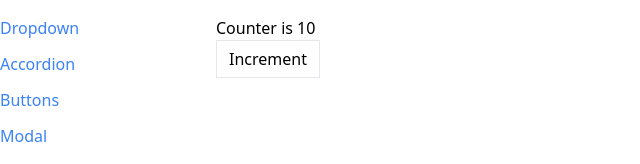
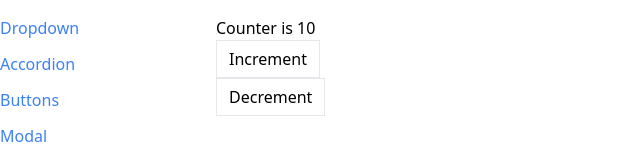
Before and after one commit to CamiloCardenasMesa/components, a React (Create React App) app: page /counter in a window 1280 px wide. Shown: the top 164 px of the page, without its empty margins (0-640 px from the left). Built offline with nearby package versions, Linux system fonts and the light colour scheme.

Commit message:
feat: decrement button

```diff
--- a/src/pages/CounterPage.js
+++ b/src/pages/CounterPage.js
@@ -1,15 +1,22 @@
+import { useState } from 'react';
 import Button from '../components/Button';
-import useCounter from '../hooks/use-counter';
 
 function CounterPage({ initialCount }) {
-    const { count, increment } = useCounter(initialCount);
+    const [count, setCount] = useState(initialCount);
+
+    const increment = () => {
+        setCount(count + 1);
+    };
+
+    const decrement = () => {
+        setCount(count -1);
+    };
 
     return (
         <div>
             <h1>Counter is {count}</h1>
-            <Button onClick={increment}>
-                Increment
-            </Button>
+            <Button onClick={increment}>Increment</Button>
+            <Button onClick={decrement}>Decrement</Button>
         </div>
     );
 
```
